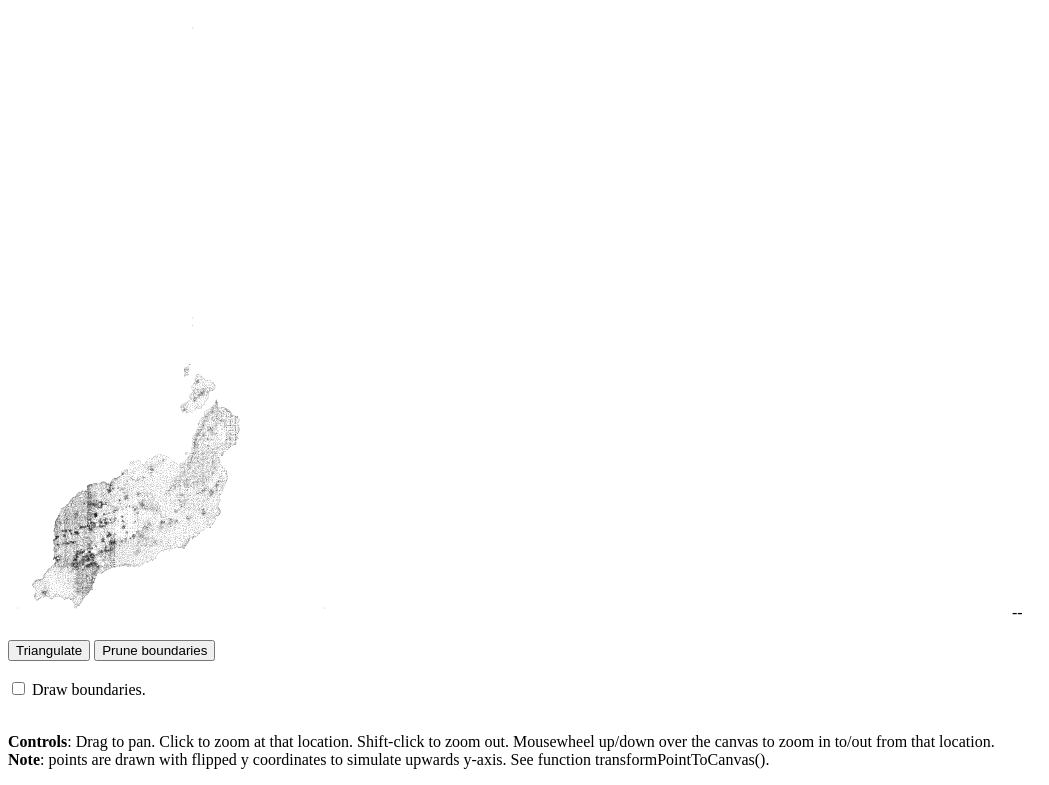
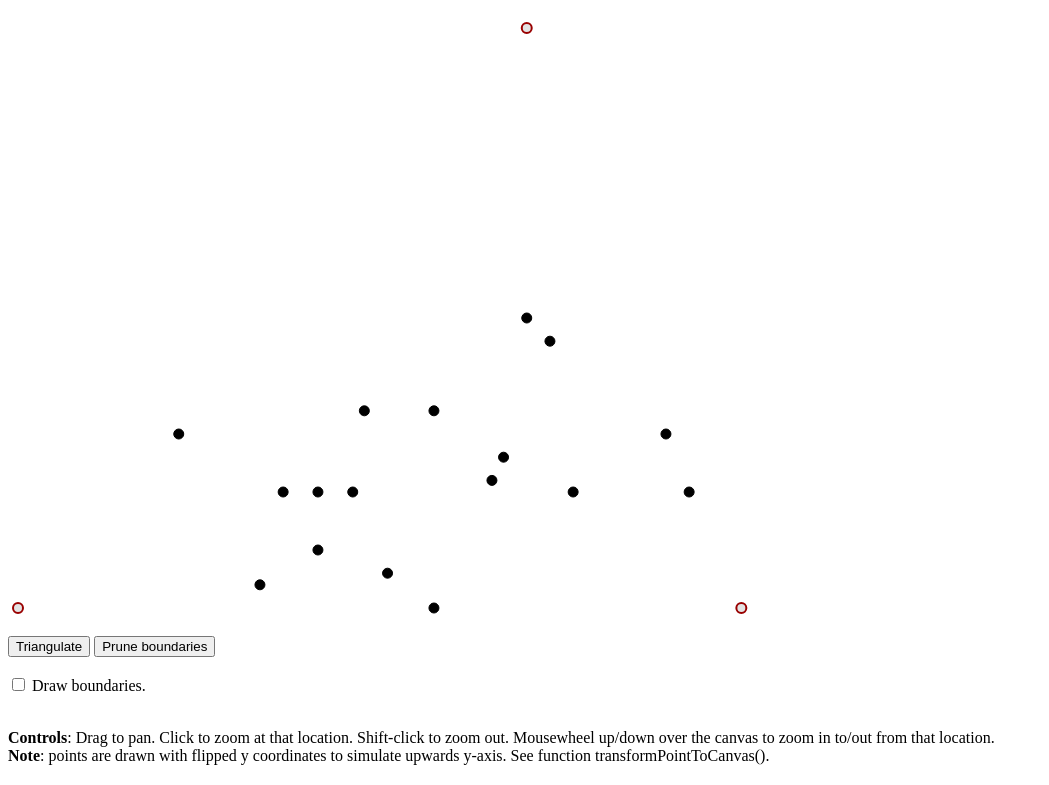
Before and after one commit to olanguyenvan/geoc-exercises, a plain HTML site: page lab4/geoc_lab4-5.html in a window 1280 px wide. Shown: the part 48-833 px from the top of the page, without its empty margins (0-1049 px from the left). Drawn offline with Linux system fonts and the light colour scheme.

Commit message:
fixed calculating enclosing triangle

```diff
--- a/lab4/geoc_lab4-5.html
+++ b/lab4/geoc_lab4-5.html
@@ -10,8 +10,8 @@
 <canvas id="canvas" width="1000" height="600"></canvas>
 
 <!------ TO DO: Modify this line to switch between input files ------>
-<!--<script type="text/javascript" src="toy_example.json.js"></script>-->
-   -<script type="text/javascript" src="Lanzarote.json.js"></script>-
+<script type="text/javascript" src="toy_example.json.js"></script>
+   <!-- -<script type="text/javascript" src="Lanzarote.json.js"></script>- -->
 
 <!---- External library to handle zoom and pan ---->
 <script type="text/javascript" src="zoompan.js"></script>
@@ -35,8 +35,11 @@ style = {
 };
 
 // This is the actual input
-var points = inputJSON.points; // Requires inputJSON variable set in file
-
+var tmpPoints = inputJSON.points; // Requires inputJSON variable set in file
+let points = []
+for(let i=0; i< tmpPoints.length; i=i+1){
+    points.push(tmpPoints[i])
+}
 
 function computeExtremePoints(pointOfView, points){
     let left = points[0];
@@ -76,29 +79,43 @@ function computeEnclosingTriangle(pointsToEnclose){
         'z': pointWithMaximumYCoordinate.z
     };
 
+    let secondVertexEnclosingTriangle, thirdVertexEnclosingTriangle;
+
     let extremePointsVisibleFromFirstVertex = computeExtremePoints(firstVertexEnclosingTriangle, pointsToEnclose);
 
     let mostLeftPoint = extremePointsVisibleFromFirstVertex[0];
     let mostRightPoint = extremePointsVisibleFromFirstVertex[1];
 
-    let leftTangentSlope = (pointWithMaximumYCoordinate.y - mostLeftPoint.y) / (pointWithMaximumYCoordinate.x - mostLeftPoint.x);
-    let leftbCoefficient = pointWithMaximumYCoordinate.y - leftTangentSlope * pointWithMaximumYCoordinate.x;
-    console.log(leftTangentSlope);
-    console.log(leftbCoefficient);
-    let leftTangentXCoordinate = (pointWithMinimumYCoordinate.y - leftbCoefficient)/ leftTangentSlope;
+    if(mostLeftPoint.x === firstVertexEnclosingTriangle.x){
+        secondVertexEnclosingTriangle = {
+            "x": mostLeftPoint.x + 1, "y": pointWithMinimumYCoordinate - 1,
+        }
+    }
+    else {
+        let leftTangentSlope = (firstVertexEnclosingTriangle.y - mostLeftPoint.y) / (firstVertexEnclosingTriangle.x - mostLeftPoint.x);
+        let leftBCoefficient = firstVertexEnclosingTriangle.y - leftTangentSlope * pointWithMaximumYCoordinate.x;
+        let leftTangentXCoordinate = (pointWithMinimumYCoordinate.y - leftBCoefficient)/ leftTangentSlope;
+        console.log(leftTangentSlope, leftBCoefficient, leftTangentXCoordinate);
+        secondVertexEnclosingTriangle = {'x': leftTangentXCoordinate + 1, 'y': pointWithMinimumYCoordinate.y, 'z': 0}
+    }
 
+    if(mostRightPoint.x === firstVertexEnclosingTriangle.x){
+        thirdVertexEnclosingTriangle = {
+            "x": mostRightPoint.x - 1, "y": pointWithMinimumYCoordinate - 1,
+        }
+    }
+    else {
+        let rightTangentSlope = (firstVertexEnclosingTriangle.y - mostRightPoint.y) / (firstVertexEnclosingTriangle.x - mostRightPoint.x);
+        let rightbCoefficient = firstVertexEnclosingTriangle.y - rightTangentSlope * pointWithMaximumYCoordinate.x;
+        let rightTangentXCoordinate = (pointWithMinimumYCoordinate.y - rightbCoefficient)/ rightTangentSlope;
+        thirdVertexEnclosingTriangle = {'x': rightTangentXCoordinate - 1, 'y': pointWithMinimumYCoordinate.y, 'z': 0}
+    }
 
-    let rightTangentSlope = (pointWithMaximumYCoordinate.y - mostRightPoint.y) / (pointWithMaximumYCoordinate.x - mostRightPoint.x);
-    let rightbCoefficient = pointWithMaximumYCoordinate.y - rightTangentSlope * pointWithMaximumYCoordinate.x;
-    let rightTangentXCoordinate = (pointWithMinimumYCoordinate.y - rightbCoefficient)/ rightTangentSlope;
-
-
-    let enclosingTriangle = [
+    return [
         firstVertexEnclosingTriangle,
-        {'x': leftTangentXCoordinate - 1, 'y': pointWithMinimumYCoordinate.y - 1, 'z': 0},
-        {'x': rightTangentXCoordinate + 1, 'y': pointWithMinimumYCoordinate.y - 1, 'z': 0}
+        secondVertexEnclosingTriangle,
+        thirdVertexEnclosingTriangle
     ];
-    return enclosingTriangle
 }
 
 points = computeEnclosingTriangle(points).concat(points);
@@ -210,7 +227,15 @@ function drawBoundaries(ctx) {
 // Draws all points
 function drawPoints(ctx, style, points) {
 	//For each pair draw pair after classifying intersection
-	for (var i = 0; i < points.length; i++) {
+
+    let styleForEnclosingTriangle = {
+        point: { radius: 5, width: 2, color: "#900", fill: "rgba(200,200,200,0.5)", arc1: 0, arc2: 2 * Math.PI }
+
+    };
+    for (let i = 0; i < 3; i++) {
+        drawPoint(ctx, styleForEnclosingTriangle, points[i]);
+    }
+	for (let i = 3; i < points.length; i++) {
 		drawPoint(ctx, style, points[i]);
 	}
 }
@@ -229,10 +254,6 @@ function redraw(){
 
 	// Draw the interesting stuff
 
-    let styleForEnclosingTriangle = {
-        point: { radius: 5, width: 2, color: "#900", fill: "rgba(200,200,200,0.5)", arc1: 0, arc2: 2 * Math.PI }
-
-    };
 
     // drawPoints(ctx, styleForEnclosingTriangle, enclosingTriangle);
 	drawPoints(ctx, style, points);
```
